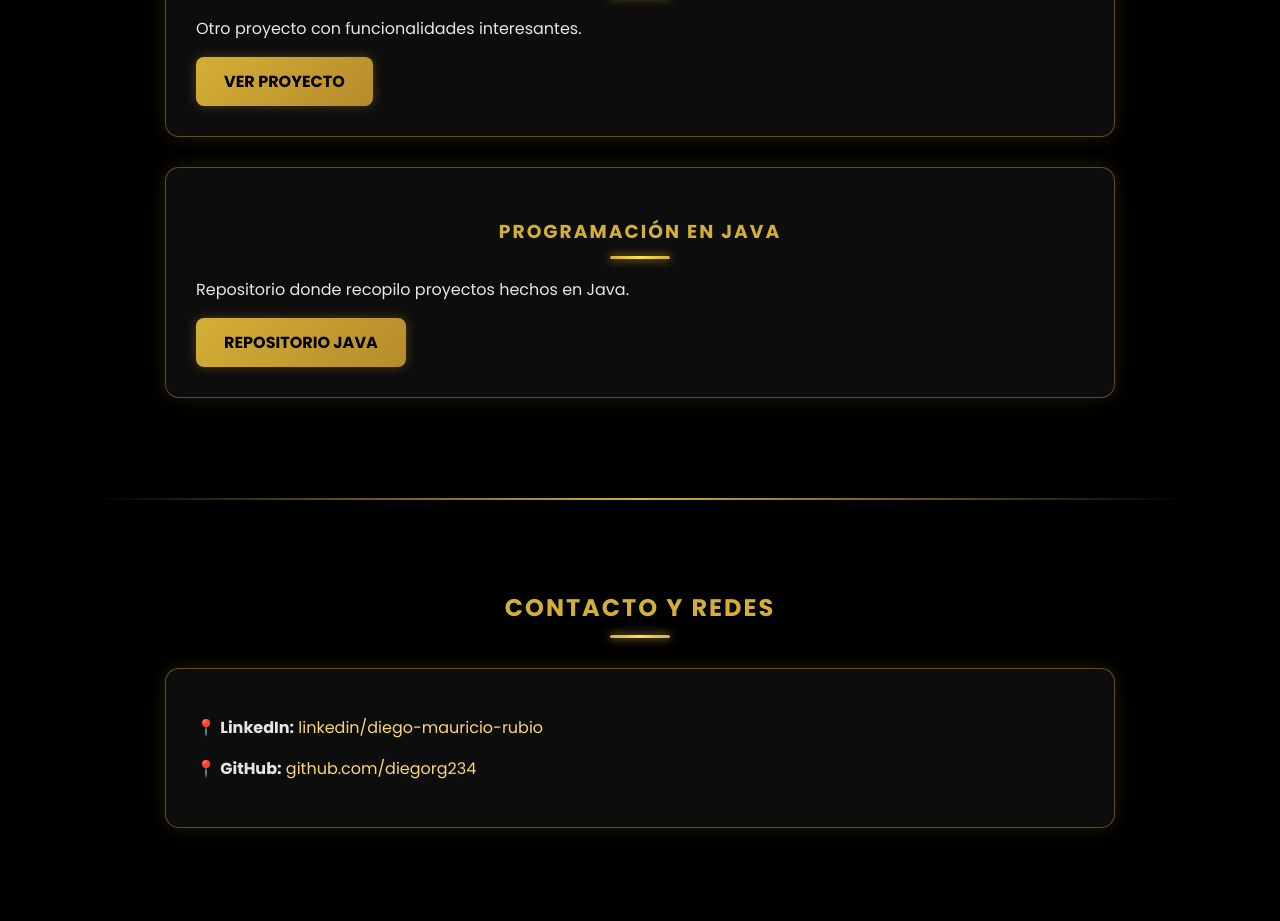
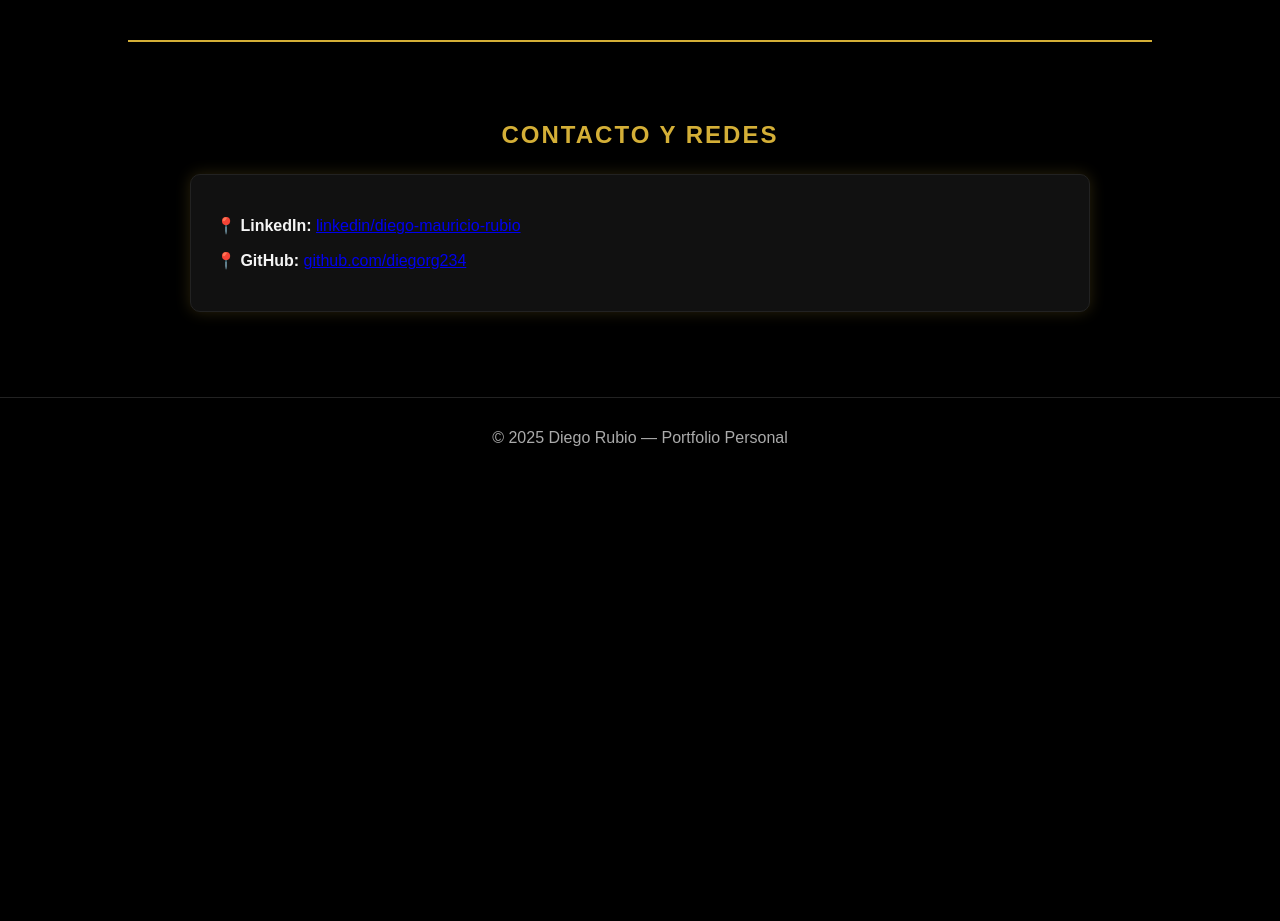
Before and after one commit to diegorg234/diegorg234.github.io, a website built with webpack: page index.html in a window 1280 px wide. Shown: the part 1879-2800 px from the top of the page. After the commit the page ends 2357 px from the top, so only its background shows below. Built offline with nearby package versions, Linux system fonts and the light colour scheme.

Commit message:
Refactor CSS styles for improved design and structure

```diff
--- a/css/style.css
+++ b/css/style.css
@@ -1,160 +1,107 @@
-/* ============================================
-   PORTFOLIO PREMIUM · BLACK & GOLD EXCLUSIVE
-   Creado para Diego Rubio
-   ============================================ */
-
-@import url('https://fonts.googleapis.com/css2?family=Poppins:wght@300;400;600;700&display=swap');
+/* ================================
+   ESTILO ELEGANTE NEGRO + DORADO
+   ================================ */
 
 body {
-  font-family: 'Poppins', sans-serif;
+  font-family: "Poppins", Arial, sans-serif;
   background: #000;
-  color: #e6e6e6;
+  color: #f5f5f5;
   margin: 0;
   padding: 0;
-  overflow-x: hidden;
 }
 
-/* TITULOS GENERALES */
+/* TITULOS */
 h1, h2, h3 {
   color: #d4af37;
+  text-align: center;
+  letter-spacing: 2px;
   text-transform: uppercase;
-  letter-spacing: 2px;
-  text-align: center;
-  font-weight: 700;
-  position: relative;
 }
 
-/* Subrayado dorado animado bajo los títulos */
-h2::after, h3::after {
-  content: "";
-  width: 60px;
-  height: 3px;
-  background: linear-gradient(90deg,#d4af37,#ffdd55,#d4af37);
-  display: block;
-  margin: 10px auto 0;
-  border-radius: 2px;
-  animation: glow 2.5s infinite alternate ease-in-out;
-}
-
-/* Efecto brillo suave */
-@keyframes glow {
-  from { box-shadow: 0 0 10px #d4af37; }
-  to { box-shadow: 0 0 22px #ffec99; }
-}
-
-/* HERO PRINCIPAL */
-.hero {
-  background: radial-gradient(circle,#111 0%,#000 100%);
-  padding: 100px 20px;
-  border-bottom: 2px solid #d4af37;
+/* SUBTITULO */
+.subtitulo {
+  color: #ccc;
+  font-size: 1.1rem;
   text-align: center;
-  animation: fadeIn 1.8s ease;
-}
-
-.hero h1 {
-  font-size: 3rem;
-  font-weight: 700;
-}
-
-.hero p {
-  font-size: 1.25rem;
-  color: #cfcfcf;
-  margin-top: 5px;
-}
-
-/* ANIMACIÓN DE ENTRADA */
-@keyframes fadeIn {
-  from { opacity: 0; transform: translateY(30px); }
-  to   { opacity: 1; transform: translateY(0); }
+  margin-top: -10px;
 }
 
 /* CONTENEDOR */
 .container {
-  max-width: 950px;
+  width: 90%;
+  max-width: 900px;
   margin: auto;
-  padding: 20px 25px;
+  padding: 20px;
 }
 
-/* LÍNEA DIVISORIA */
+/* SEPARADOR DORADO */
 hr {
   border: none;
   height: 2px;
-  background: linear-gradient(90deg,#000,#d4af37,#000);
-  width: 85%;
-  margin: 50px auto;
+  background: #d4af37;
+  width: 80%;
+  margin: 40px auto;
 }
 
-/* TARJETAS GLASS PREMIUM */
+/* HERO */
+.hero {
+  background: linear-gradient(180deg, #000, #111);
+  padding: 80px 20px;
+  border-bottom: 2px solid #d4af37;
+}
+
+.hero h1 { font-size: 2.8rem; }
+.hero p { color: #ccc; }
+
+/* TARJETAS */
 .card {
-  background: rgba(20,20,20,0.65);
-  border: 1px solid rgba(212,175,55,0.4);
-  backdrop-filter: blur(8px);
-  padding: 30px;
-  margin: 30px 0;
-  border-radius: 14px;
-  box-shadow: 0 0 18px rgba(212,175,55,0.15);
-  transition: 0.35s ease;
+  background: #111;
+  padding: 25px;
+  margin: 25px 0;
+  border-radius: 10px;
+  border: 1px solid #222;
+  box-shadow: 0 0 15px rgba(212,175,55,.2);
+  transition: .3s;
 }
 
 .card:hover {
-  transform: translateY(-6px) scale(1.02);
-  box-shadow: 0 0 30px rgba(212,175,55,0.45);
+  transform: translateY(-4px);
+  box-shadow: 0 0 25px rgba(212,175,55,.35);
 }
 
-/* BOTONES */
+/* BOTON */
 .btn {
+  background: #d4af37;
+  color: #000;
+  padding: 12px 25px;
+  border-radius: 6px;
+  text-decoration: none;
+  text-transform: uppercase;
+  font-weight: bold;
   display: inline-block;
-  background: linear-gradient(135deg,#d4af37,#b68b2a);
-  color: #000;
-  padding: 12px 28px;
-  border-radius: 8px;
-  font-weight: bold;
-  text-transform: uppercase;
+  margin-top: 10px;
   transition: .3s;
-  box-shadow: 0 0 12px rgba(212,175,55,0.3);
 }
 
 .btn:hover {
-  letter-spacing: 1px;
-  box-shadow: 0 0 20px rgba(212,175,55,0.7);
-  transform: translateY(-2px);
+  background: #b8922e;
 }
 
 /* LISTAS */
 ul { list-style: none; padding: 0; }
-ul li { margin: 6px 0; }
-
-ul li::before {
-  content: "✦ ";
-  color: #d4af37;
-  font-size: 1.25rem;
-}
-
-/* ENLACES */
-a {
-  color: #f7d774;
-  text-decoration: none;
-  transition: 0.25s ease;
-}
-
-a:hover {
-  text-shadow: 0 0 10px #d4af37;
-}
+ul li::before { content: "• "; color:#d4af37; }
 
 /* FOOTER */
 footer {
   text-align: center;
-  color: #a8a8a8;
-  padding: 25px 0;
-  margin-top: 50px;
-  border-top: 2px solid #222;
-  font-size: .9rem;
+  padding: 15px;
+  color: #aaa;
+  margin-top: 40px;
+  border-top: 1px solid #222;
 }
 
-/* RESPONSIVE */
+/* MOBILE */
 @media (max-width: 600px) {
-  .hero h1 { font-size: 2.2rem; }
+  .hero h1 { font-size: 2rem; }
   .hero p { font-size: 1rem; }
-  .card { padding: 20px; }
-  body { font-size: 0.95rem; }
 }
```
